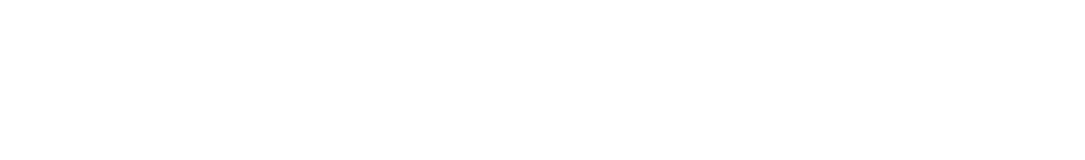
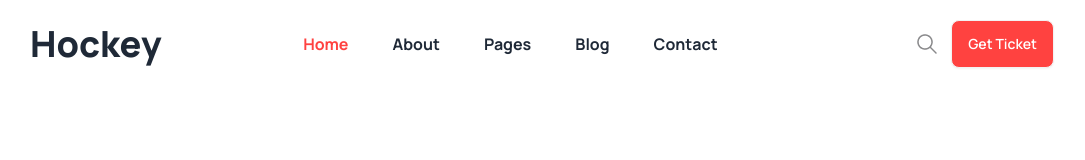
Before and after one commit to Rakib-Akanda/Assignment-3, a plain HTML site: page index.html in a window 1280 px wide. Shown: the whole page, without its empty margins (98-1183 px from the left). Drawn offline with nearby package versions, Linux system fonts and the light colour scheme.

Commit message:
Nav section added

```diff
--- a/index.html
+++ b/index.html
@@ -24,11 +24,46 @@
         .manrope-g-font{
             font-family: "Manrope", sans-serif;
         }
+
     </style>
   </head>
   <body class="manrope-g-font">
-    <header>
-
+    <header class="container mx-auto w-[95%] lg:w-[80%] ">
+        <!-- nav section  -->
+        <nav class="flex justify-between items-center pt-5">
+            <div class="dropdown lg:hidden ">
+                <div tabindex="0" role="button" class="btn btn-ghost btn-circle pr-6">
+                   <img src="./Images/ham.png" alt="">
+                </div>
+                <ul tabindex="0" class="menu menu-sm dropdown-content mt-3 z-[1] p-2 shadow bg-base-100 rounded-box w-52">
+                    <li><a href="">Home </a></li>
+                    <li><a href="">About</a></li>
+                    <li><a href="">Pages</a></li>
+                    <li><a href="">Blog</a></li>
+                    <li><a href="">Contact</a></li>
+                </ul>
+              </div>
+            <div class="">
+              <h1 class="text-3xl lg:text-4xl font-extrabold">Hockey</h1>
+            </div>
+            <div class="">
+                <ul class="hidden lg:flex justify-center items-center font-bold">
+                    <a href=""><li class="pr-11"><span class="text-[#FF4240]">Home</span></li></a>
+                    <a href=""><li class="pr-11">About</li></a>
+                    <a href=""><li class="pr-11">Pages</li></a>
+                    <a href=""><li class="pr-11">Blog</li></a>
+                    <a href=""><li class="pr-11">Contact</li></a>
+                </ul>
+            </div>
+            <div class="flex justify-center items-center ">
+                <div class="hidden lg:flex">
+                    <button class="btn btn-ghost btn-circle hover:bg-white">
+                        <img src="./Images/Frame-(1).png" alt="">
+                    </button>
+                </div>
+                <button class="btn text-white bg-[#FF4240] hover:bg-[#FF4240]">Get Ticket</button>
+            </div>
+        </nav>
     </header>
     <main>
 
```
Also changed, not shown: tailwind.config.js (+8 -0 lines), Images/Frame-(1).png (added), Images/ham.png (added).
